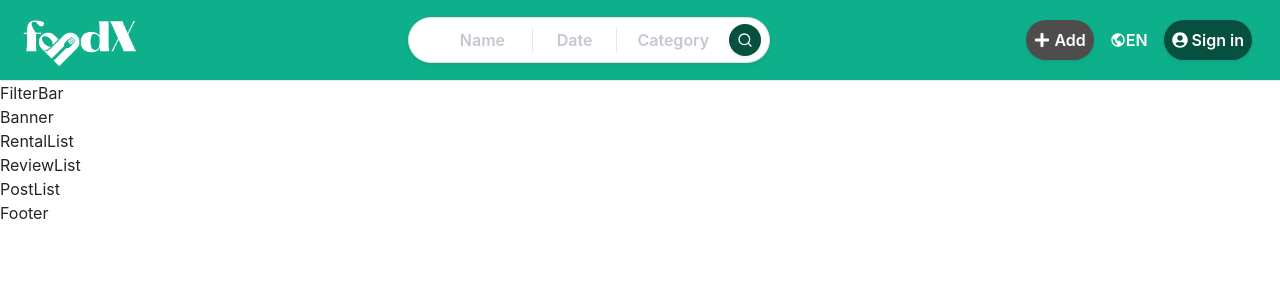
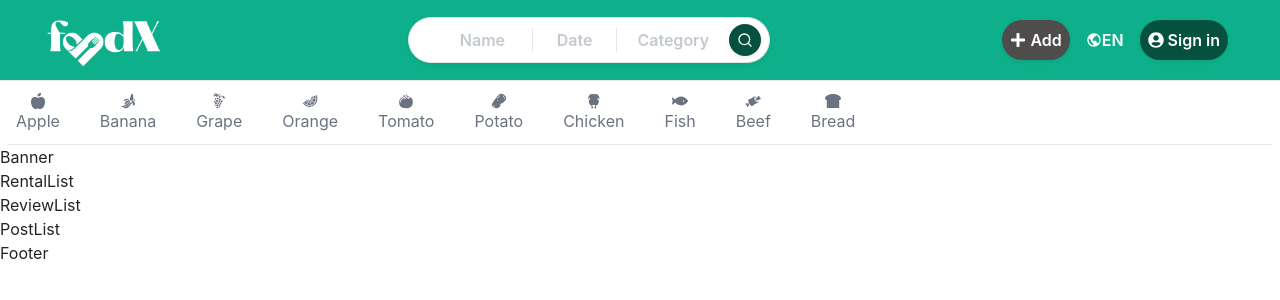
Before and after one commit to mandyrijntje/food-expiry-app, a React (Create React App) app: page / in a window 1280 px wide. Shown: the top 300 px of the page. Built offline with nearby package versions, Linux system fonts and the light colour scheme.

Commit message:
Created basic filter styling

```diff
--- a/src/App.css
+++ b/src/App.css
@@ -2,6 +2,7 @@
   --primary: rgb(13,176,138);
   --secondary: rgb(5, 80, 62);
   --dark: rgb(79,76,76);
+  --light: rgb(209, 202, 202);
   --defaultMargin: calc(1vw + 1vh);
   --centerMargin: calc(2vw + 2vh) auto;
   --defaultPadding: calc(1vw + 1vh);
@@ -43,3 +44,8 @@ div.dark
 {
   background-color: var(--dark);
 }
+
+div.light
+{
+  background-color: var(--light);
+}
--- /dev/null
+++ b/src/Filter.js
@@ -0,0 +1,12 @@
+import React from 'react'
+
+export default function Filter({ icon, title }) {
+  return (
+    <div className='text-[15px] sm:text-[16px] text-gray-500 py-1 px-2  transition hover:text-black hover:border-b-4 hover:border-black hover:shadow-sm hover:shadow-black-400 delay-100 duration-200 ease-out'>
+        <div className='flex justify-center'>
+         {icon}
+        </div>
+        {title}
+    </div>
+  )
+}
--- a/src/FilterBar.js
+++ b/src/FilterBar.js
@@ -1,7 +1,28 @@
-import React from 'react'
+import React from 'react';
+import Filter from './Filter';
+import { FaAppleAlt, FaFish, FaBreadSlice } from 'react-icons/fa';
+import { GiBananaPeeled, GiGrapes, GiOrangeSlice, GiTomato, GiPotato, GiRoastChicken, GiMeat } from 'react-icons/gi';
 
 export default function FilterBar() {
+
+  const sorting = [
+      {title: "Apple", icon: <FaAppleAlt />},
+      {title: "Banana", icon: <GiBananaPeeled />},
+      {title: "Grape", icon: <GiGrapes />},
+      {title: "Orange", icon: <GiOrangeSlice />},
+      {title: "Tomato", icon: <GiTomato />},
+      {title: "Potato", icon: <GiPotato />},
+      {title: "Chicken", icon: <GiRoastChicken />},
+      {title: "Fish", icon: <FaFish />},
+      {title: "Beef", icon: <GiMeat />},
+      {title: "Bread", icon: <FaBreadSlice />}
+    ]
+
   return (
-    <div>FilterBar</div>
+    <div className='h-14 mx-2 md:mx-4 lg:mx-6 border-b'>
+      <div className='flex justify-start gap-4 mt-2'>
+        {sorting.map(item => (<Filter title={item.title} icon={item.icon}/>))}
+      </div>
+    </div>
   )
 }
--- a/src/Navbar.js
+++ b/src/Navbar.js
@@ -9,11 +9,11 @@ import { FaPlus, FaUserCircle } from 'react-icons/fa';
 export default function Navbar() {
 
   return (
-    <div className='border-b'>
-      <div className = 'flex items-center justify-between primary sm: '>
+    <div className='border-b primary'>
+      <div className = 'flex items-center justify-between sm:mx-2 md:mx-4 lg:mx-6'>
           <div className=' h-20 flex'>
             <img src={logoCropped} className='w-40 object-cover hidden sm:block' />
-            <img src={logo} className='w-20 object-cover block sm:hidden' />
+            <img src={logo} className='w-20 object-cover mx-2 block sm:hidden' />
           </div>
           <div
             className='hidden md:flex justify-center items-center relative shadow-sm shadow-black-400 rounded-full border bg-white'>
```
